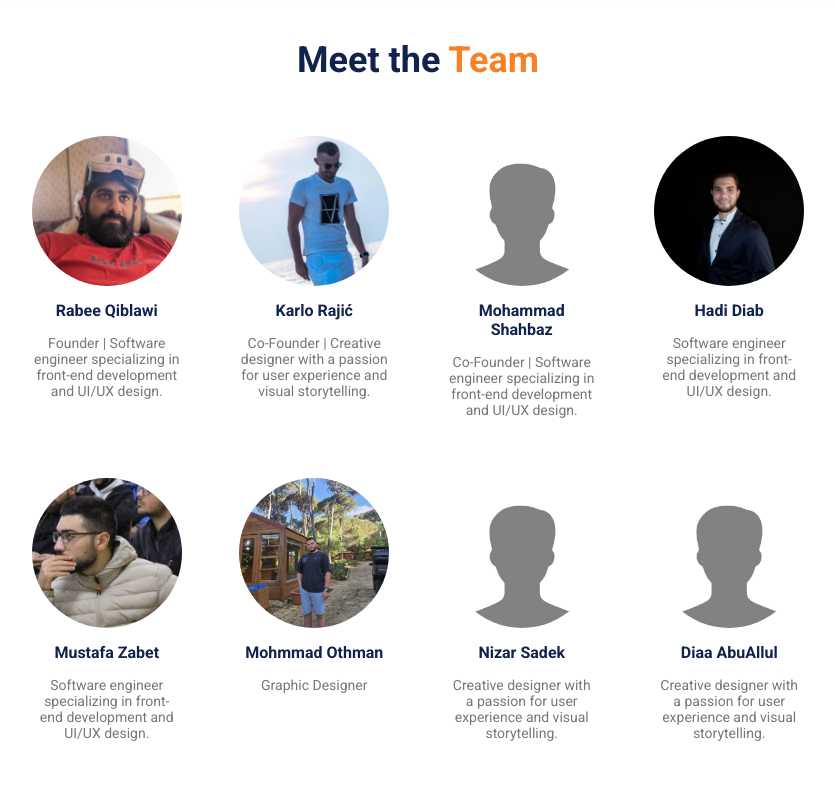
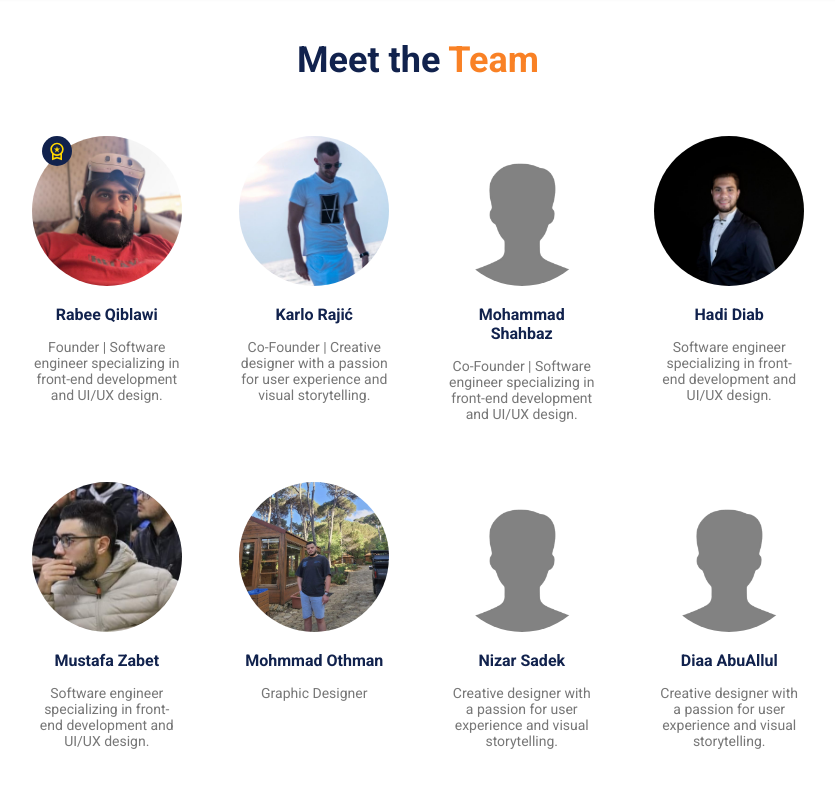
Before and after one commit to rabeeqiblawi/portfolio-nextjs, a Next.js app: page / in a window 1280 px wide. Shown: the part 4020-4820 px from the top of the page, without its empty margins (222-1057 px from the left). Built offline with nearby package versions, Linux system fonts and the light colour scheme.

Commit message:
Added premium icon to founder

```diff
--- a/src/app/page.js
+++ b/src/app/page.js
@@ -150,6 +150,7 @@ export default function Home() {
                   imageUrl={project.imageUrl}
                   name={project.title}
                   description={project.description}
+                  isPremium={project.isPremium}
                 />
               ))}
             </div>
--- a/src/components/cards/TeamMemberCard.jsx
+++ b/src/components/cards/TeamMemberCard.jsx
@@ -1,15 +1,19 @@
 import React from 'react';
 import styles from './TeamMemberCard.module.scss';
 // import Image from 'next/image';
+import { MdOutlineWorkspacePremium } from "react-icons/md";
 
-const TeamMemberCard = ({ imageUrl, name, description }) => {
+const TeamMemberCard = ({ imageUrl, name, description, isPremium }) => {
     return (
         <div className={styles.container}>
-            <img
-                src={imageUrl !== "" ? imageUrl : "/team/defaultPerson.png"}
-                alt={name}
-                className={styles.photo}
-            />
+            <div className={styles.imgContainer}>
+                {isPremium && <span className={styles.premiumIcon}><MdOutlineWorkspacePremium /></span>}
+                <img
+                    src={imageUrl !== "" ? imageUrl : "/team/defaultPerson.png"}
+                    alt={name}
+                    className={styles.photo}
+                />
+            </div>
             <div className={styles.content}>
                 <h2 className={styles.name}>{name}</h2>
                 <p className={styles.description}>{description}</p>
--- a/src/components/cards/TeamMemberCard.module.scss
+++ b/src/components/cards/TeamMemberCard.module.scss
@@ -6,12 +6,29 @@
     width: 18%;
     padding: 15px;
     border-radius: 15px;
-    // position: relative;
+    position: relative;
 
     &:hover {
         background: #f8f8f8;
         transform: translateY(-10px);
         cursor: pointer;
+    }
+
+    .imgContainer {
+        position: relative;
+
+        .premiumIcon {
+            position: absolute;
+            font-size: 20px;
+            left: 10px;
+            display: flex;
+            justify-content: center;
+            align-items: center;
+            background: var(--text-dark);
+            border-radius: 50%;
+            width: 30px;
+            height: 30px;
+            color: gold;
         }
 
         .photo {
@@ -20,6 +37,7 @@
             border-radius: 50%;
             margin-bottom: 15px;
             object-fit: cover;
+        }
     }
 
     .content {
--- a/src/config.js
+++ b/src/config.js
@@ -150,7 +150,8 @@ export const config = {
                     imageUrl: "/team/rabeeQablawi.png",
                     title: "Rabee Qiblawi",
                     description: "Founder | Software engineer specializing in front-end development and UI/UX design.",
-                    visibleHome: true
+                    visibleHome: true,
+                    isPremium: true
                 },
                 {
                     imageUrl: "/team/karloRajić.png",
```
Lines whose indentation alone changed are shown as unchanged.
